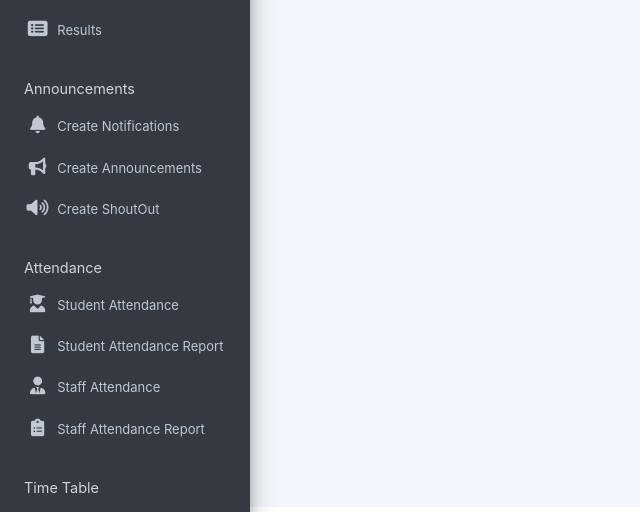
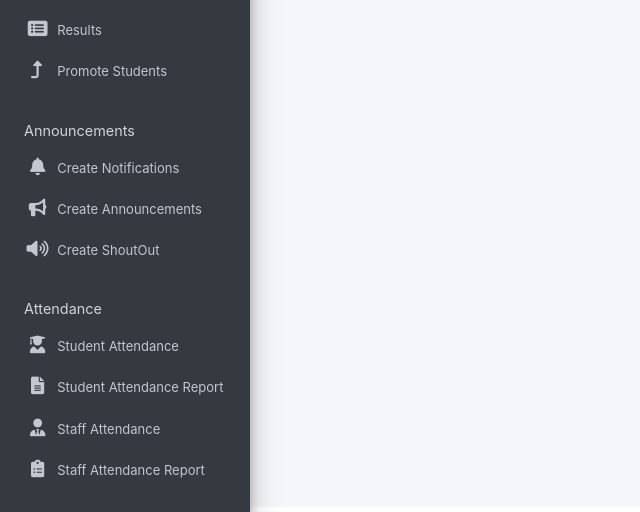
Before and after one commit to vams-mechatronica/vams-school-management-application, a Django app: page /student/list in a window 1280 px wide. Shown: the part 288-800 px from the top of the page, without its empty margins (0-640 px from the left). Run offline with Django 4.2, Linux system fonts and the light colour scheme; a user stored in the database is signed in; data comes from the database, SQL or seed files in the repository; data that the repository does not hold is empty; parts of the project's set-up code (start-up, migrations or seed data) failed here and were passed over; some libraries are stand-ins or nearby versions.

Commit message:
ADD Promote Students

```diff
--- a/apps/students/urls.py
+++ b/apps/students/urls.py
@@ -9,7 +9,8 @@ from .views import (
     StudentListView,
     StudentUpdateView,
     StudentDashboardView,
-    StudentPromotionView
+    StudentPromotionView,
+    get_students_by_class
 )
 
 urlpatterns = [
@@ -22,4 +23,5 @@ urlpatterns = [
     path("upload/", StudentBulkUploadView.as_view(), name="student-upload"),
     path("download-csv/", DownloadCSVView.as_view(), name="download-csv"),
     path('promote-students/', StudentPromotionView.as_view(), name='promote-students'),
+    path('ajax/get-students/<int:class_id>/', get_students_by_class, name='ajax_get_students'),
 ]
--- a/apps/students/views.py
+++ b/apps/students/views.py
@@ -3,7 +3,7 @@ import csv
 from django.contrib.auth.mixins import LoginRequiredMixin, PermissionRequiredMixin
 from django.contrib.messages.views import SuccessMessageMixin
 from django.forms import widgets
-from django.http import HttpResponse
+from django.http import HttpResponse, JsonResponse
 from django.urls import reverse_lazy
 from django.views.generic import DetailView, ListView, View, FormView
 from django.views.generic.edit import CreateView, DeleteView, UpdateView
@@ -230,7 +230,13 @@ class StudentPromotionView(PermissionRequiredMixin, FormView):
 
     def get_form_kwargs(self):
         kwargs = super().get_form_kwargs()
-        class_id = self.request.GET.get('current_class')
+        if self.request.method == "POST":
+            # On POST, get the current_class from submitted data
+            class_id = self.request.POST.get('current_class')
+        else:
+            # On GET, get it from query params
+            class_id = self.request.GET.get('current_class')
+
         if class_id:
             kwargs['class_id'] = class_id
         return kwargs
@@ -239,3 +245,26 @@ class StudentPromotionView(PermissionRequiredMixin, FormView):
         context = super().get_context_data(**kwargs)
         context['selected_class'] = self.request.GET.get('current_class', '')
         return context
+
+    def form_valid(self, form):
+        new_class = form.cleaned_data.get('new_class')
+        students = form.cleaned_data.get('students')
+
+        if new_class and students:
+            # Promote each student
+            students.update(current_class=new_class)
+            messages.success(self.request, f"Students have been promoted to {new_class.name} successfully.")
+        else:
+            messages.warning(self.request, "No students were selected or new class was not specified.")
+
+        return super().form_valid(form)
+
+
+def get_students_by_class(request, class_id):
+    # Filter students based on the class_id
+    students = Student.objects.filter(current_class_id=class_id)
+
+    # Prepare a response with the student data
+    student_data = [{"id": student.id, "name": "{} - ({})".format(student.get_fullname(),student.registration_number)} for student in students]
+
+    return JsonResponse({"students": student_data})
--- a/templates/base.html
+++ b/templates/base.html
@@ -164,6 +164,13 @@
                   Results
                 </p>
               </a>
+            </li>
+            <li class="nav-item">
+              <a href="{% url 'promote-students' %}" class="nav-link">
+                <i class="nav-icon fas fa-level-up-alt"></i>
+                <p>Promote Students</p>
+              </a>
+
             </li>
             {% if request.user.is_staff %}
             <li class="nav-header">Announcements</li>
```
Also changed, not shown: apps/students/forms.py (+6 -4 lines), apps/students/templates/students/promote_students.html (+49 -22 lines).
